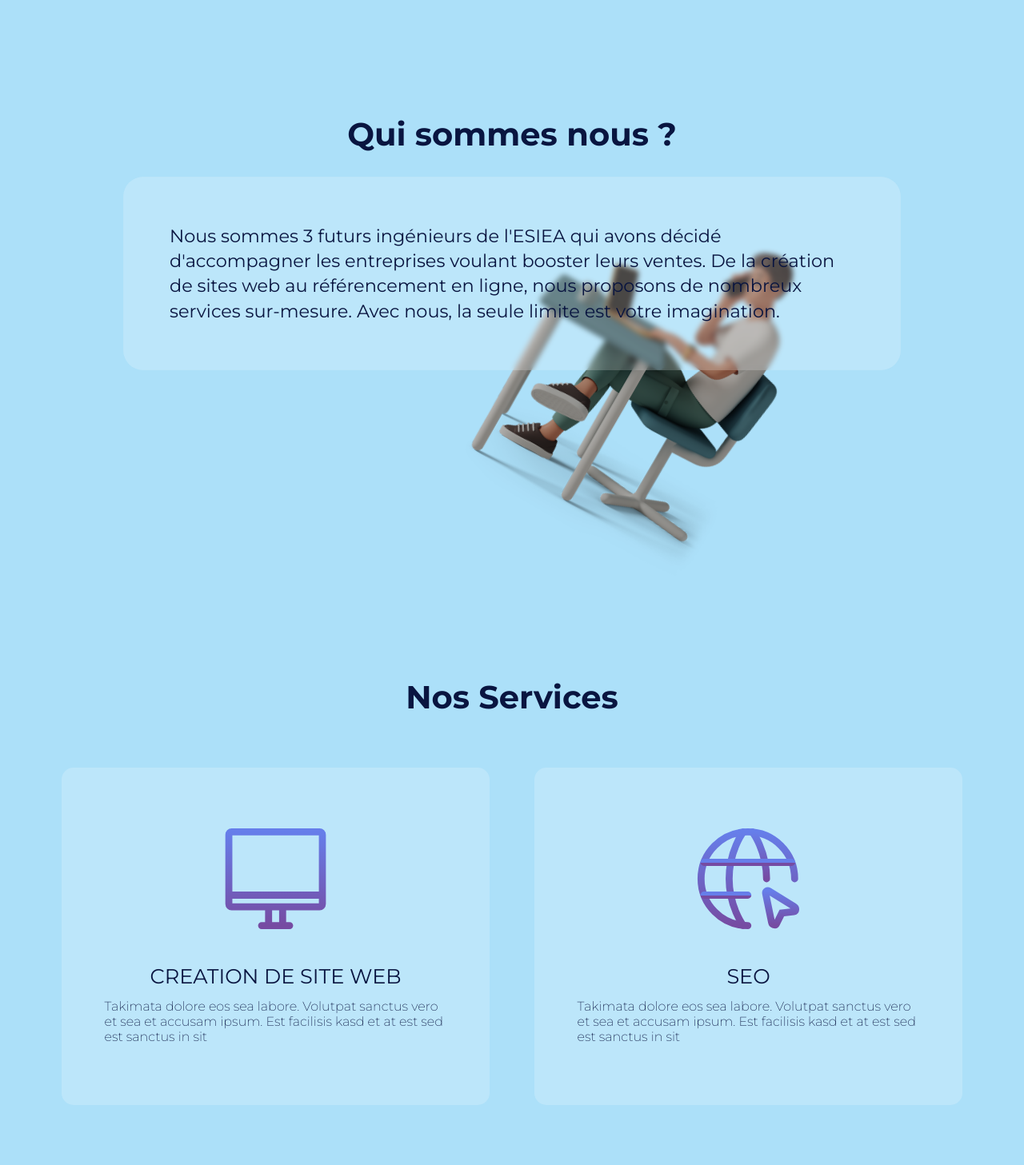
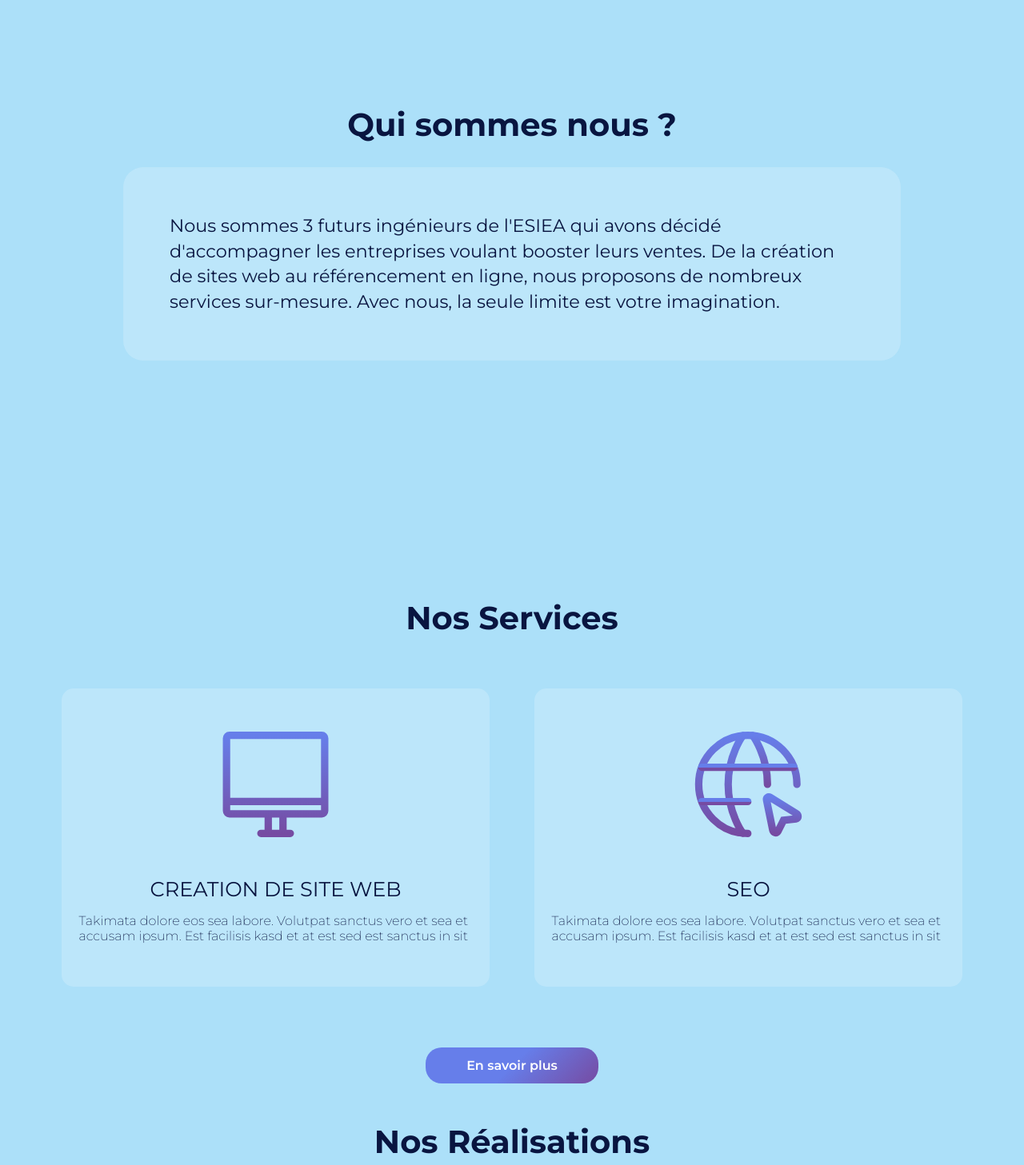
Before and after one commit to Arvialo/demo.v1, a Next.js app: page / in a window 1280 px wide. Shown: the part 980-2437 px from the top of the page at 80% size. Built offline with nearby package versions, Linux system fonts and the light colour scheme.

Commit message:
Co-authored-by: AnithK7 <AnithK7@users.noreply.github.com>

```diff
--- a/components/Header.js
+++ b/components/Header.js
@@ -70,14 +70,16 @@ function Header() {
 					>
 						Nos créations
 					</Link>
-					<div
+					<Link
+						style={{ textDecoration: "none" }}
 						className={classNames(
 							isLight ? "nav-item-button-light" : "",
 							"nav-item-button"
 						)}
+						href="contact"
 					>
 						Contactez-nous
-					</div>
+					</Link>
 					<button
 						style={{
 							border: "none",
--- a/pages/index.js
+++ b/pages/index.js
@@ -36,6 +36,7 @@ export default function Home() {
 			</Head>
 			<Header />
 			<main>
+				<div className="wrap">
 					<section
 						className={classNames(
 							"hero-banner",
@@ -124,8 +125,10 @@ export default function Home() {
 							className="wave"
 						/>
 					</section>
+				</div>
 				<div className="line"></div>
 				<span ref={ref}></span>
+				<div className="wrap">
 					<section
 						className="presentation"
 						data-aos="fade-right"
@@ -142,13 +145,15 @@ export default function Home() {
 							services sur-mesure. Avec nous, la seule limite est
 							votre imagination.
 						</p>
-					<img
+						{/* <img
 						src="Frame.svg"
 						alt=""
 						className="presentation-image"
-					/>
+					/> */}
 					</section>
+				</div>
 
+				<div className="wrap">
 					<section className="nos-services-banner">
 						<h2 className="service-titre">Nos Services</h2>
 						<div className="nos-services-grid">
@@ -164,15 +169,18 @@ export default function Home() {
 							>
 								<img
 									src={
-									"test3" + (isLight ? "light" : "") + ".svg"
+										"test3" +
+										(isLight ? "light" : "") +
+										".svg"
 									}
 									alt=""
 								/>
 								<h3>Creation de site web</h3>
 								<p>
-								Takimata dolore eos sea labore. Volutpat sanctus
-								vero et sea et accusam ipsum. Est facilisis kasd
-								et at est sed est sanctus in sit
+									Takimata dolore eos sea labore. Volutpat
+									sanctus vero et sea et accusam ipsum. Est
+									facilisis kasd et at est sed est sanctus in
+									sit
 								</p>
 							</div>
 							<div
@@ -188,15 +196,18 @@ export default function Home() {
 							>
 								<img
 									src={
-									"test4" + (isLight ? "light" : "") + ".svg"
+										"test4" +
+										(isLight ? "light" : "") +
+										".svg"
 									}
 									alt=""
 								/>
 								<h3>SEO</h3>
 								<p>
-								Takimata dolore eos sea labore. Volutpat sanctus
-								vero et sea et accusam ipsum. Est facilisis kasd
-								et at est sed est sanctus in sit
+									Takimata dolore eos sea labore. Volutpat
+									sanctus vero et sea et accusam ipsum. Est
+									facilisis kasd et at est sed est sanctus in
+									sit
 								</p>
 							</div>
 						</div>
@@ -209,9 +220,13 @@ export default function Home() {
 							En savoir plus
 						</button>
 					</section>
+				</div>
 
+				<div className="wrap">
 					<section className="nos-realisations-banner">
-					<h2 className="nos-realisations-titre">Nos Réalisations</h2>
+						<h2 className="nos-realisations-titre">
+							Nos Réalisations
+						</h2>
 						<div
 							className="nos-realisations-item"
 							data-aos="fade-right"
@@ -228,6 +243,7 @@ export default function Home() {
 							</div>
 						</div>
 					</section>
+				</div>
 			</main>
 			<Footer />
 		</>
--- a/styles/styles.css
+++ b/styles/styles.css
@@ -1,6 +1,19 @@
 @import url('https://fonts.googleapis.com/css2?family=Montserrat:wght@200;400;500;600;700;800&display=swap');
 @import url('https://fonts.googleapis.com/css2?family=Cormorant:wght@400;500;600;700&display=swap');
 
+body,
+html {
+    scroll-snap-type: mandatory;
+    scroll-snap-type: y mandatory;
+}
+
+.wrap{
+    display: flex;
+    flex-direction: column;
+    justify-content: center;
+    height: 95vh;
+    scroll-snap-align: center;
+}
 
 html {
     min-height:100vh;
@@ -528,7 +541,7 @@ footer>h3 {
 
 
 .presentation{
-    margin-top: 30%;
+    /* margin-top: 30%;   */
     padding: 0% 12%;
     position: relative;
 }
@@ -582,7 +595,7 @@ footer>h3 {
 
 @media screen and (min-width: 1024px) {
     .presentation{
-        margin-top: 15%;
+        /* margin-top: 15%; */
     }
 
     .presentation>p{
@@ -620,7 +633,7 @@ footer>h3 {
     font-size: 2.5rem;
     font-weight: 700;
     text-align: center;
-    margin-top: 45%;
+    /* margin-top: 45%; */
 }
 
 .nos-services-banner{
@@ -640,7 +653,7 @@ footer>h3 {
 .service-item{
     background-color: rgba(0, 0, 0, 0.2);
     border-radius: 15px;
-    padding: 10%;
+    padding: 4%;
     display: flex;
     flex-direction: column;
     justify-content: center;
@@ -700,7 +713,7 @@ footer>h3 {
 
 @media screen and (min-width: 1024px) {
     .service-titre{
-        margin-top: 30%;
+        /* margin-top: 30%; */
     }
 
     .nos-services-grid{
@@ -729,7 +742,7 @@ footer>h3 {
     font-family: 'Montserrat', sans-serif;
     font-weight: 700;
     text-align: center;
-    margin-top: 45%;
+    /* margin-top: 45%; */
     font-size: 2.5rem;
 }
 
@@ -789,7 +802,7 @@ footer>h3 {
 
 @media screen and (min-width: 1024px) {
     .nos-realisations-titre{
-        margin-top: 20%;
+        /* margin-top: 20%; */
     }
 
     .nos-realisations-item{
```
Also changed, not shown: pages/contact.js (added, +47 -0 lines). Lines whose indentation alone changed are shown as unchanged.
